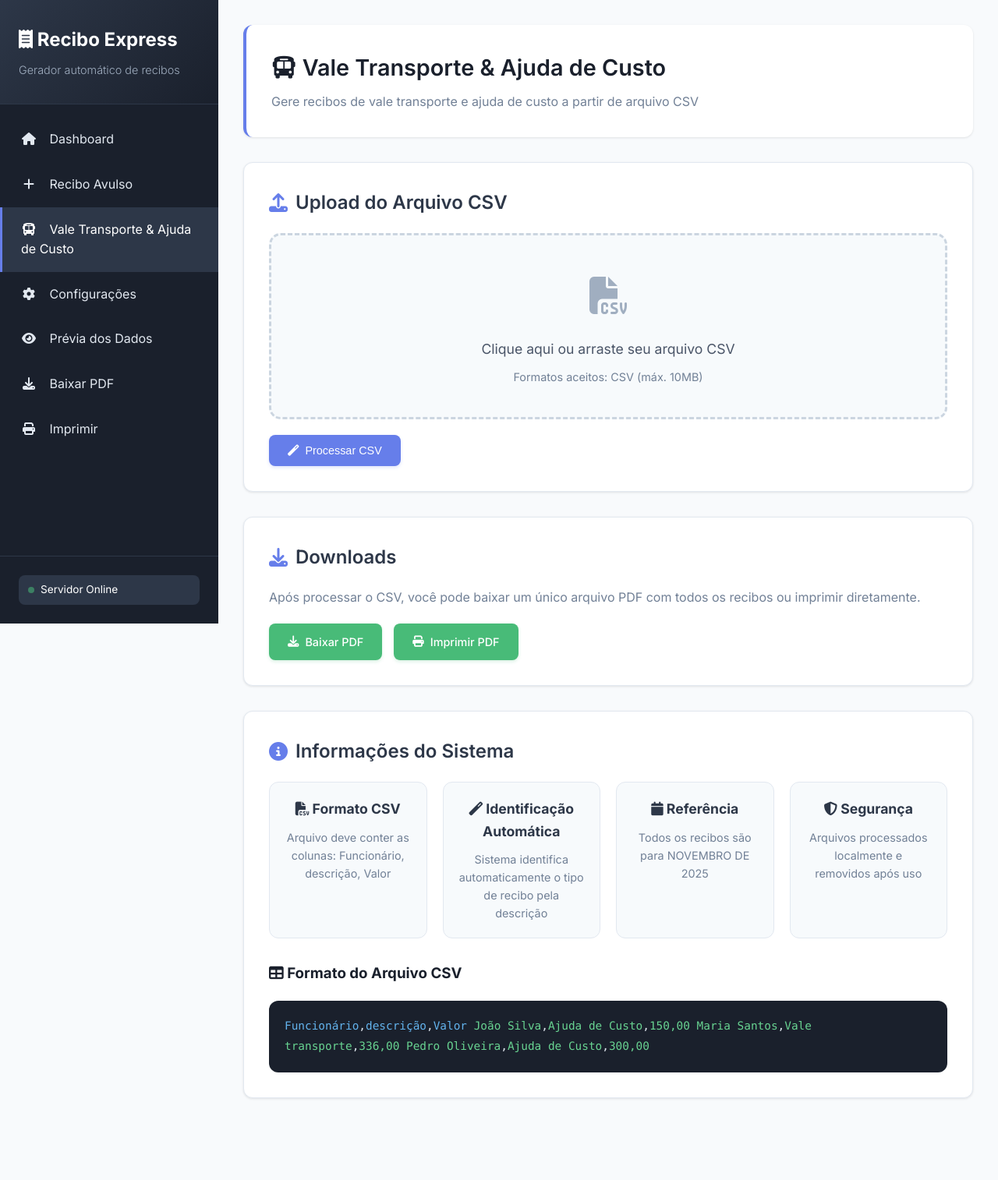
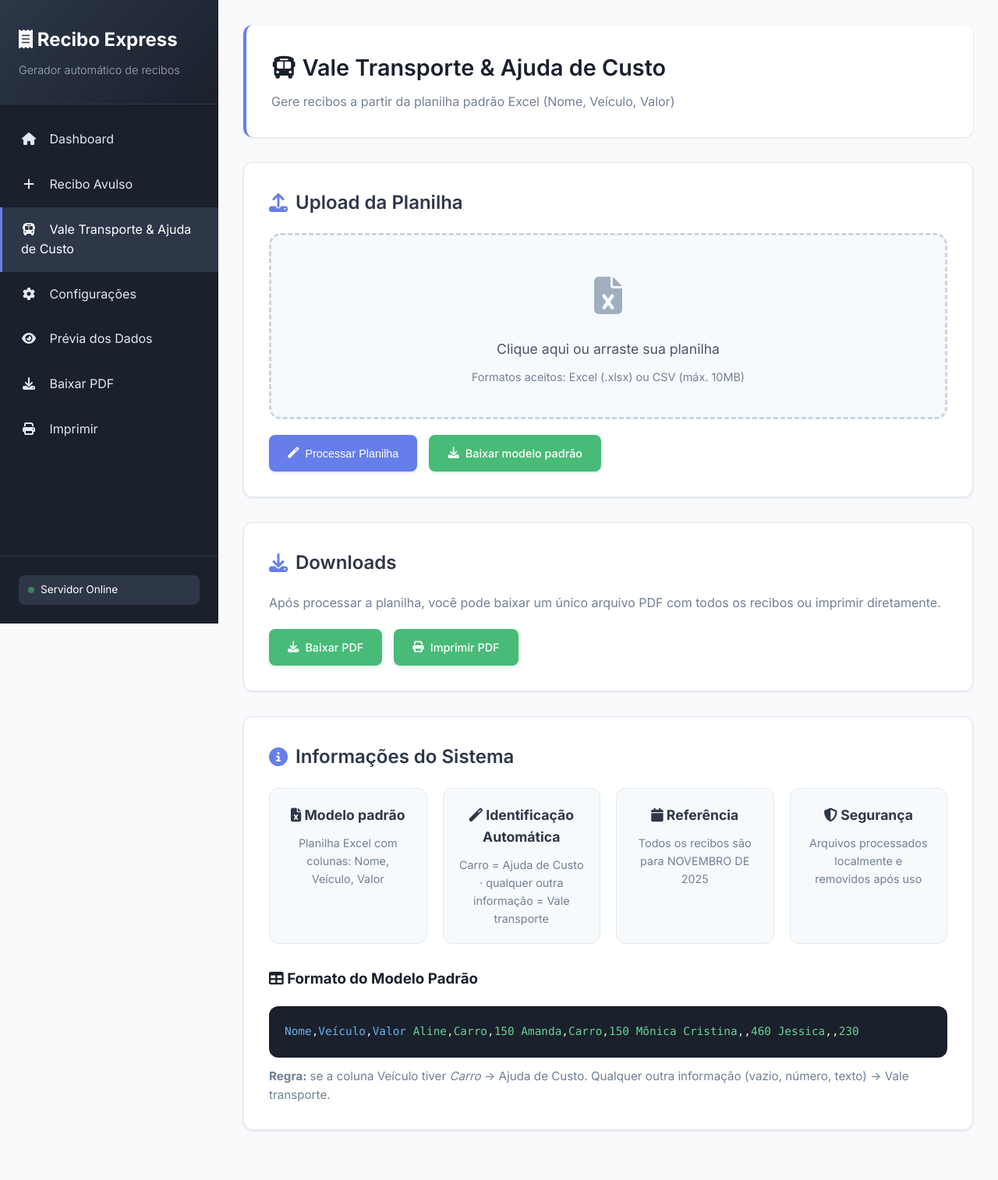
Before and after one commit to Sbarros82/Recibo_express, a Flask app: page /vale_transporte_ajuda_custo in a window 1280 px wide. Shown: the whole page at 78% size. Before the commit the page ends 1410 px from the top, so only its background shows below. Run offline with Flask 3, Linux system fonts and the light colour scheme.

Commit message:
Aceita planilha Excel modelo Combustivel (Nome/Veiculo/Valor) no VT/Ajuda de Custo.
Carro gera Ajuda de Custo; qualquer outra informacao na coluna Veiculo gera Vale transporte. Inclui download do modelo padrao.

Co-authored-by: Cursor <cursoragent@cursor.com>

```diff
--- a/app.py
+++ b/app.py
@@ -44,7 +44,7 @@ else:
     UPLOAD_FOLDER = os.path.join(_BASE_DIR, 'uploads')
     OUTPUT_FOLDER = os.path.join(_BASE_DIR, 'static', 'recibos')
 
-ALLOWED_EXTENSIONS = {'pdf', 'csv'}
+ALLOWED_EXTENSIONS = {'pdf', 'csv', 'xlsx', 'xls'}
 
 for _pasta in (UPLOAD_FOLDER, OUTPUT_FOLDER):
     try:
@@ -158,11 +158,156 @@ def _coluna_csv_corresponde(nome_coluna, coluna_esperada):
     """Verifica se uma coluna do arquivo corresponde à coluna esperada."""
     col = _normalizar_nome_coluna_csv(nome_coluna)
     aliases = {
-        'funcionário': ('funcionário', 'funcionario'),
-        'descrição': ('descrição', 'descricao'),
+        'funcionário': ('funcionário', 'funcionario', 'nome'),
+        'descrição': ('descrição', 'descricao', 'veículo', 'veiculo'),
         'valor': ('valor',),
     }
     return col in aliases.get(coluna_esperada.lower(), (coluna_esperada.lower(),))
+
+
+def _converter_valor_recibo(valor):
+    """Converte valor numérico ou texto (R$ 150,00) para float."""
+    if valor is None:
+        raise ValueError('Valor vazio')
+    if isinstance(valor, (int, float)):
+        return float(valor)
+    valor_str = str(valor).strip()
+    if not valor_str:
+        raise ValueError('Valor vazio')
+    return _parsear_valor_brl(valor_str)
+
+
+def _identificar_tipo_recibo(descricao_ou_veiculo):
+    """
+    Identifica o tipo de recibo a partir da coluna Veículo.
+
+    Regra:
+    - contém "carro" → Ajuda de Custo
+    - qualquer outra informação (ou vazio) → Vale transporte
+    """
+    texto = ''
+    if descricao_ou_veiculo is not None:
+        texto = str(descricao_ou_veiculo).strip()
+
+    if texto and 'carro' in texto.lower():
+        return 'ajuda_custo', 'Ajuda de Custo'
+
+    return 'vale_transporte', 'Vale transporte'
+
+
+def processar_xlsx_vale_transporte(caminho_xlsx):
+    """Processa planilha Excel no modelo padrão: Nome | Veículo | Valor."""
+    print(f"🔍 INICIANDO PROCESSAMENTO DO EXCEL: {caminho_xlsx}")
+
+    if not os.path.exists(caminho_xlsx):
+        print(f"❌ Arquivo não encontrado: {caminho_xlsx}")
+        return []
+
+    if os.path.getsize(caminho_xlsx) == 0:
+        print("❌ Arquivo está vazio")
+        return []
+
+    try:
+        from openpyxl import load_workbook
+    except ImportError:
+        print("❌ openpyxl não instalado")
+        raise RuntimeError(
+            'Suporte a Excel requer o pacote openpyxl. Execute: pip install openpyxl'
+        )
+
+    dados_finais = []
+
+    try:
+        wb = load_workbook(caminho_xlsx, data_only=True)
+        ws = wb.active
+        print(f"📋 Planilha ativa: {ws.title}")
+
+        linhas = list(ws.iter_rows(values_only=True))
+        if not linhas:
+            print("❌ Planilha vazia")
+            return []
+
+        cabecalho = [(_normalizar_nome_coluna_csv(str(c)) if c is not None else '') for c in linhas[0]]
+        print(f"📋 Cabeçalho: {cabecalho}")
+
+        idx_nome = next(
+            (i for i, c in enumerate(cabecalho) if c in ('nome', 'funcionário', 'funcionario')),
+            None,
+        )
+        idx_veiculo = next(
+            (
+                i
+                for i, c in enumerate(cabecalho)
+                if c in ('veículo', 'veiculo', 'descrição', 'descricao')
+            ),
+            None,
+        )
+        idx_valor = next((i for i, c in enumerate(cabecalho) if c == 'valor'), None)
+
+        if idx_nome is None or idx_valor is None:
+            print(f"❌ Cabeçalho inválido. Esperado: Nome, Veículo, Valor. Encontrado: {cabecalho}")
+            return []
+
+        # Se não houver coluna Veículo, assume índice 1 (modelo padrão)
+        if idx_veiculo is None:
+            idx_veiculo = 1 if idx_nome == 0 else None
+
+        print(f"📋 Índices: nome={idx_nome}, veiculo={idx_veiculo}, valor={idx_valor}")
+
+        for i, row in enumerate(linhas[1:], start=2):
+            if not row:
+                continue
+
+            nome_raw = row[idx_nome] if idx_nome < len(row) else None
+            veiculo_raw = (
+                row[idx_veiculo]
+                if idx_veiculo is not None and idx_veiculo < len(row)
+                else None
+            )
+            valor_raw = row[idx_valor] if idx_valor < len(row) else None
+
+            nome = str(nome_raw).strip() if nome_raw is not None else ''
+            if not nome:
+                print(f"❌ Pulando linha {i}: sem nome")
+                continue
+
+            try:
+                valor_float = _converter_valor_recibo(valor_raw)
+            except (ValueError, TypeError) as e:
+                print(f"❌ Pulando linha {i}: valor inválido '{valor_raw}': {e}")
+                continue
+
+            if valor_float <= 0:
+                print(f"❌ Pulando linha {i}: valor inválido ({valor_float})")
+                continue
+
+            tipo_recibo, descricao = _identificar_tipo_recibo(veiculo_raw)
+
+            dados_finais.append({
+                'nome': nome,
+                'tipo': tipo_recibo,
+                'descricao': descricao,
+                'valor': valor_float,
+                'data': datetime.now().strftime('%d/%m/%Y'),
+            })
+            print(f"✅ Adicionado: {nome} - {tipo_recibo} - R$ {valor_float:,.2f}")
+
+    except Exception as e:
+        print(f"❌ Erro ao processar Excel: {e}")
+        import traceback
+        traceback.print_exc()
+        return []
+
+    print(f"✅ Total de registros processados (Excel): {len(dados_finais)}")
+    return dados_finais
+
+
+def processar_arquivo_vale_transporte(caminho_arquivo):
+    """Processa CSV ou Excel (modelo padrão Combustível) para VT/Ajuda de Custo."""
+    extensao = os.path.splitext(caminho_arquivo)[1].lower()
+    if extensao in ('.xlsx', '.xls'):
+        return processar_xlsx_vale_transporte(caminho_arquivo)
+    return processar_csv_vale_transporte(caminho_arquivo)
 
 
 def processar_csv_vale_transporte(caminho_csv):
@@ -222,6 +367,8 @@ def processar_csv_vale_transporte(caminho_csv):
                     print(f"📋 Colunas encontradas: {leitor.fieldnames}")
 
                     # Verificar se as colunas necessárias existem (case insensitive, com/sem acento)
+                    # Modelo padrão Excel: Nome, Veículo, Valor
+                    # Modelo legado CSV: Funcionário, descrição, Valor
                     colunas_necessarias = ['Funcionário', 'descrição', 'Valor']
                     fieldnames = leitor.fieldnames or []
                     colunas_encontradas = [_normalizar_nome_coluna_csv(col) for col in fieldnames]
@@ -247,9 +394,9 @@ def processar_csv_vale_transporte(caminho_csv):
                     mapeamento_colunas = {}
                     for col_original in fieldnames:
                         col_lower = _normalizar_nome_coluna_csv(col_original)
-                        if col_lower in ('funcionário', 'funcionario'):
+                        if col_lower in ('funcionário', 'funcionario', 'nome'):
                             mapeamento_colunas['Funcionário'] = col_original
-                        elif col_lower in ('descrição', 'descricao'):
+                        elif col_lower in ('descrição', 'descricao', 'veículo', 'veiculo'):
                             mapeamento_colunas['descrição'] = col_original
                         elif col_lower == 'valor':
                             mapeamento_colunas['Valor'] = col_original
@@ -289,50 +436,19 @@ def processar_csv_vale_transporte(caminho_csv):
                 print(f"📄 Processando linha {i+1}: {linha}")
 
                 # Extrair dados da linha usando o mapeamento
-                funcionario = linha.get(mapeamento_colunas.get('Funcionário', ''), '').strip()
-                descricao = linha.get(mapeamento_colunas.get('descrição', ''), '').strip()
-                valor_str = linha.get(mapeamento_colunas.get('Valor', ''), '').strip()
-
-                # Validações
-                if not funcionario or not descricao or not valor_str:
+                funcionario = (linha.get(mapeamento_colunas.get('Funcionário', ''), '') or '').strip()
+                descricao = (linha.get(mapeamento_colunas.get('descrição', ''), '') or '').strip()
+                valor_str = (linha.get(mapeamento_colunas.get('Valor', ''), '') or '').strip()
+
+                # Validações (descrição/veículo pode ficar vazia = Vale transporte)
+                if not funcionario or not valor_str:
                     print(f"❌ Pulando linha {i+1}: dados incompletos")
                     continue
 
                 # Converter valor
                 try:
                     print(f"💰 Valor original: '{valor_str}'")
-
-                    # Limpar valor (remover R$, espaços, etc.)
-                    valor_clean = re.sub(r'[^\d,.]', '', valor_str)
-                    print(f"💰 Valor limpo: '{valor_clean}'")
-
-                    if ',' in valor_clean:
-                        # Formato brasileiro: 1.234,56 ou 150,00
-                        partes = valor_clean.split(',')
-                        print(f"💰 Partes separadas por vírgula: {partes}")
-
-                        if len(partes) == 2:
-                            # Verificar se a parte inteira tem pontos (separadores de milhares)
-                            parte_inteira = partes[0].replace('.', '')
-                            parte_decimal = partes[1]
-                            print(f"💰 Parte inteira: '{parte_inteira}', Parte decimal: '{parte_decimal}'")
-
-                            # Garantir que a parte decimal tenha 2 dígitos
-                            if len(parte_decimal) == 1:
-                                parte_decimal = parte_decimal + '0'
-                            elif len(parte_decimal) > 2:
-                                parte_decimal = parte_decimal[:2]
-
-                            valor_str_final = f"{parte_inteira}.{parte_decimal}"
-                            print(f"💰 Valor final para conversão: '{valor_str_final}'")
-                            valor_float = float(valor_str_final)
-                        else:
-                            # Se tem vírgula mas não é formato decimal, tratar como inteiro
-                            valor_float = float(valor_clean.replace('.', '').replace(',', ''))
-                    else:
-                        # Se não tem vírgula, tratar como inteiro
-                        valor_float = float(valor_clean.replace('.', ''))
-
+                    valor_float = _converter_valor_recibo(valor_str)
                     print(f"💰 Valor convertido: {valor_float}")
 
                     if valor_float <= 0:
@@ -343,22 +459,13 @@ def processar_csv_vale_transporte(caminho_csv):
                     print(f"❌ Pulando linha {i+1}: erro ao converter valor '{valor_str}': {e}")
                     continue
 
-                # Identificar tipo de recibo baseado na descrição (case insensitive)
-                tipo_recibo = None
-                descricao_lower = descricao.lower()
-                if 'ajuda de custo' in descricao_lower or 'ajuda custo' in descricao_lower:
-                    tipo_recibo = 'ajuda_custo'
-                elif 'vale transporte' in descricao_lower or 'vale-transporte' in descricao_lower or 'valetransporte' in descricao_lower:
-                    tipo_recibo = 'vale_transporte'
-                else:
-                    print(f"❌ Pulando linha {i+1}: tipo de recibo não identificado na descrição '{descricao}'")
-                    continue
+                tipo_recibo, descricao_final = _identificar_tipo_recibo(descricao)
 
                 # Adicionar aos dados finais
                 dados_finais.append({
                     'nome': funcionario,
                     'tipo': tipo_recibo,
-                    'descricao': descricao,
+                    'descricao': descricao_final,
                     'valor': valor_float,
                     'data': datetime.now().strftime('%d/%m/%Y')
                 })
@@ -2623,13 +2730,32 @@ def download_recibo_avulso():
 
 @app.route('/vale_transporte_ajuda_custo')
 def vale_transporte_ajuda_custo():
-    """Página para upload de CSV de vale transporte e ajuda de custo"""
+    """Página para upload de planilha de vale transporte e ajuda de custo"""
     return render_template('vale_transporte_ajuda_custo.html')
+
+
+@app.route('/download_modelo_combustivel')
+def download_modelo_combustivel():
+    """Baixa o modelo padrão Excel (Nome | Veículo | Valor)."""
+    modelo_path = _asset_path('modelos', 'modelo_combustivel.xlsx')
+    if not os.path.exists(modelo_path):
+        # Fallback se o arquivo estiver em static/modelos (ambiente local antigo)
+        modelo_path = _asset_path('static', 'modelos', 'modelo_combustivel.xlsx')
+    if not os.path.exists(modelo_path):
+        flash('Modelo padrão não encontrado.', 'error')
+        return redirect(url_for('vale_transporte_ajuda_custo'))
+    return send_file(
+        modelo_path,
+        as_attachment=True,
+        download_name='modelo_combustivel.xlsx',
+        mimetype='application/vnd.openxmlformats-officedocument.spreadsheetml.sheet',
+    )
+
 
 @app.route('/upload_csv_vale_transporte', methods=['POST'])
 def upload_csv_vale_transporte():
-    """Processa upload de CSV de vale transporte e ajuda de custo"""
-    print("🔍 INICIANDO UPLOAD DE CSV...")
+    """Processa upload de Excel/CSV de vale transporte e ajuda de custo"""
+    print("🔍 INICIANDO UPLOAD DE PLANILHA...")
 
     if 'arquivo' not in request.files:
         print("❌ Nenhum arquivo encontrado na requisição")
@@ -2644,18 +2770,20 @@ def upload_csv_vale_transporte():
         flash('Nenhum arquivo selecionado', 'error')
         return redirect(url_for('vale_transporte_ajuda_custo'))
 
-    # Verificar se é um arquivo CSV
-    if not file or not file.filename.lower().endswith('.csv'):
-        print(f"❌ Arquivo não é CSV: {file.filename}")
-        flash('Tipo de arquivo não permitido. Use apenas CSV.', 'error')
+    extensao = file.filename.rsplit('.', 1)[-1].lower() if '.' in file.filename else ''
+    if not file or extensao not in ('csv', 'xlsx', 'xls'):
+        print(f"❌ Arquivo não permitido: {file.filename}")
+        flash('Tipo de arquivo não permitido. Use Excel (.xlsx) ou CSV.', 'error')
         return redirect(url_for('vale_transporte_ajuda_custo'))
 
-    print("✅ Arquivo CSV validado com sucesso")
+    print(f"✅ Arquivo {extensao.upper()} validado com sucesso")
 
     # Limpar nome do arquivo
     filename = secure_filename(file.filename)
     filename = re.sub(r'[<>:"/\\|?*]', '_', filename)
     filename = re.sub(r'[^\w\-_\.]', '_', filename)
+    if not filename.lower().endswith(f'.{extensao}'):
+        filename = f"{filename}.{extensao}"
 
     print(f"📁 Nome do arquivo limpo: {filename}")
 
@@ -2674,23 +2802,19 @@ def upload_csv_vale_transporte():
 
         print(f"✅ Arquivo existe: {os.path.getsize(filepath)} bytes")
 
-        # Processar CSV
-        print("🔍 Iniciando processamento do CSV...")
-        dados = processar_csv_vale_transporte(filepath)
+        # Processar Excel ou CSV
+        print("🔍 Iniciando processamento da planilha...")
+        dados = processar_arquivo_vale_transporte(filepath)
 
         if not dados:
-            print("❌ Nenhum dado processado do CSV")
-            # Tentar ler o arquivo para diagnosticar o problema
-            try:
-                with open(filepath, 'r', encoding='utf-8-sig') as f:
-                    primeira_linha = f.readline()
-                    segunda_linha = f.readline()
-                    print(f"📋 Primeira linha do arquivo: {repr(primeira_linha)}")
-                    print(f"📋 Segunda linha do arquivo: {repr(segunda_linha)}")
-            except:
-                pass
-
-            flash('Nenhum dado válido encontrado no CSV. Verifique: 1) O arquivo contém as colunas exatas: "Funcionário", "descrição", "Valor" (com acentos); 2) Os valores estão no formato brasileiro (ex: 150,00); 3) As descrições contêm exatamente "Ajuda de Custo" ou "Vale transporte". Dica: Salve o Excel como "CSV UTF-8" ou "CSV (separado por vírgulas)".', 'error')
+            print("❌ Nenhum dado processado da planilha")
+            flash(
+                'Nenhum dado válido encontrado. Use o modelo padrão com colunas '
+                '"Nome", "Veículo" e "Valor". Se Veículo tiver Carro → Ajuda de Custo; '
+                'qualquer outra informação → Vale transporte. '
+                'Você pode baixar o modelo na página de upload.',
+                'error',
+            )
             return redirect(url_for('vale_transporte_ajuda_custo'))
 
         print(f"✅ Dados processados: {len(dados)} registros")
--- a/requirements.txt
+++ b/requirements.txt
@@ -1,3 +1,4 @@
 flask==3.0.0
 pdfplumber==0.11.0
 reportlab==4.2.2
+openpyxl==3.1.5
--- a/templates/vale_transporte_ajuda_custo.html
+++ b/templates/vale_transporte_ajuda_custo.html
@@ -501,14 +501,14 @@
     <div class="main-content">
         <div class="content-header">
             <h2><i class="fas fa-bus"></i> Vale Transporte & Ajuda de Custo</h2>
-            <p>Gere recibos de vale transporte e ajuda de custo a partir de arquivo CSV</p>
+            <p>Gere recibos a partir da planilha padrão Excel (Nome, Veículo, Valor)</p>
         </div>
 
         {% with msgs = get_flashed_messages() %}
             {% if msgs %}
                 {% for m in msgs %}
-                    <div class="flash {% if 'Sucesso' in m %}success{% elif 'exemplo' in m.lower() %}warning{% else %}error{% endif %}">
-                        <i class="fas {% if 'Sucesso' in m %}fa-check-circle{% elif 'exemplo' in m.lower() %}fa-exclamation-triangle{% else %}fa-exclamation-triangle{% endif %}"></i>
+                    <div class="flash {% if 'Sucesso' in m or 'sucesso' in m %}success{% elif 'exemplo' in m.lower() %}warning{% else %}error{% endif %}">
+                        <i class="fas {% if 'Sucesso' in m or 'sucesso' in m %}fa-check-circle{% elif 'exemplo' in m.lower() %}fa-exclamation-triangle{% else %}fa-exclamation-triangle{% endif %}"></i>
                         {{ m }}
                     </div>
                 {% endfor %}
@@ -516,15 +516,15 @@
         {% endwith %}
 
         <div class="card">
-            <h2><i class="fas fa-upload"></i> Upload do Arquivo CSV</h2>
+            <h2><i class="fas fa-upload"></i> Upload da Planilha</h2>
             <form method="POST" action="/upload_csv_vale_transporte" enctype="multipart/form-data" id="uploadForm">
                 <div class="upload-area" id="uploadArea">
                     <div class="upload-icon">
-                        <i class="fas fa-file-csv"></i>
+                        <i class="fas fa-file-excel"></i>
                     </div>
-                    <div class="upload-text">Clique aqui ou arraste seu arquivo CSV</div>
-                    <div class="upload-subtext">Formatos aceitos: CSV (máx. 10MB)</div>
-                    <input type="file" id="fileInput" name="arquivo" accept=".csv" required class="file-input">
+                    <div class="upload-text">Clique aqui ou arraste sua planilha</div>
+                    <div class="upload-subtext">Formatos aceitos: Excel (.xlsx) ou CSV (máx. 10MB)</div>
+                    <input type="file" id="fileInput" name="arquivo" accept=".xlsx,.xls,.csv" required class="file-input">
                 </div>
                 <div class="loading" id="loading">
                     <div class="spinner"></div>
@@ -536,8 +536,12 @@
                 <div class="actions">
                     <button type="submit" class="btn" id="submitBtn">
                         <i class="fas fa-magic"></i>
-                        Processar CSV
+                        Processar Planilha
                     </button>
+                    <a href="/download_modelo_combustivel" class="btn btn-secondary">
+                        <i class="fas fa-download"></i>
+                        Baixar modelo padrão
+                    </a>
                 </div>
             </form>
         </div>
@@ -545,7 +549,7 @@
         <div class="card">
             <h2><i class="fas fa-download"></i> Downloads</h2>
             <p style="color: #718096; margin-bottom: 20px;">
-                Após processar o CSV, você pode baixar um único arquivo PDF com todos os recibos ou imprimir diretamente.
+                Após processar a planilha, você pode baixar um único arquivo PDF com todos os recibos ou imprimir diretamente.
             </p>
             <div class="actions">
                 <a href="/download_pdf_csv" class="btn btn-secondary">
@@ -563,12 +567,12 @@
             <h2><i class="fas fa-info-circle"></i> Informações do Sistema</h2>
             <div class="info-grid">
                 <div class="info-item">
-                    <h3><i class="fas fa-file-csv"></i> Formato CSV</h3>
-                    <p>Arquivo deve conter as colunas: Funcionário, descrição, Valor</p>
+                    <h3><i class="fas fa-file-excel"></i> Modelo padrão</h3>
+                    <p>Planilha Excel com colunas: Nome, Veículo, Valor</p>
                 </div>
                 <div class="info-item">
                     <h3><i class="fas fa-magic"></i> Identificação Automática</h3>
-                    <p>Sistema identifica automaticamente o tipo de recibo pela descrição</p>
+                    <p>Carro = Ajuda de Custo · qualquer outra informação = Vale transporte</p>
                 </div>
                 <div class="info-item">
                     <h3><i class="fas fa-calendar"></i> Referência</h3>
@@ -580,13 +584,18 @@
                 </div>
             </div>
 
-            <h3 style="margin-top: 30px; margin-bottom: 15px;"><i class="fas fa-table"></i> Formato do Arquivo CSV</h3>
+            <h3 style="margin-top: 30px; margin-bottom: 15px;"><i class="fas fa-table"></i> Formato do Modelo Padrão</h3>
             <div class="csv-format">
-<span class="header">Funcionário</span>,<span class="header">descrição</span>,<span class="header">Valor</span>
-<span class="data">João Silva</span>,<span class="data">Ajuda de Custo</span>,<span class="data">150,00</span>
-<span class="data">Maria Santos</span>,<span class="data">Vale transporte</span>,<span class="data">336,00</span>
-<span class="data">Pedro Oliveira</span>,<span class="data">Ajuda de Custo</span>,<span class="data">300,00</span>
+<span class="header">Nome</span>,<span class="header">Veículo</span>,<span class="header">Valor</span>
+<span class="data">Aline</span>,<span class="data">Carro</span>,<span class="data">150</span>
+<span class="data">Amanda</span>,<span class="data">Carro</span>,<span class="data">150</span>
+<span class="data">Mônica Cristina</span>,<span class="data"></span>,<span class="data">460</span>
+<span class="data">Jessica</span>,<span class="data"></span>,<span class="data">230</span>
             </div>
+            <p style="color: #718096; margin-top: 12px; font-size: 0.95rem;">
+                <strong>Regra:</strong> se a coluna Veículo tiver <em>Carro</em> → Ajuda de Custo.
+                Qualquer outra informação (vazio, número, texto) → Vale transporte.
+            </p>
         </div>
     </div>
 
@@ -654,7 +663,7 @@
         uploadForm.addEventListener('submit', (e) => {
             if (fileInput.files.length === 0) {
                 e.preventDefault();
-                alert('Por favor, selecione um arquivo CSV.');
+                alert('Por favor, selecione um arquivo Excel (.xlsx) ou CSV.');
                 return;
             }
 
```
Also changed, not shown: 1 other file.
